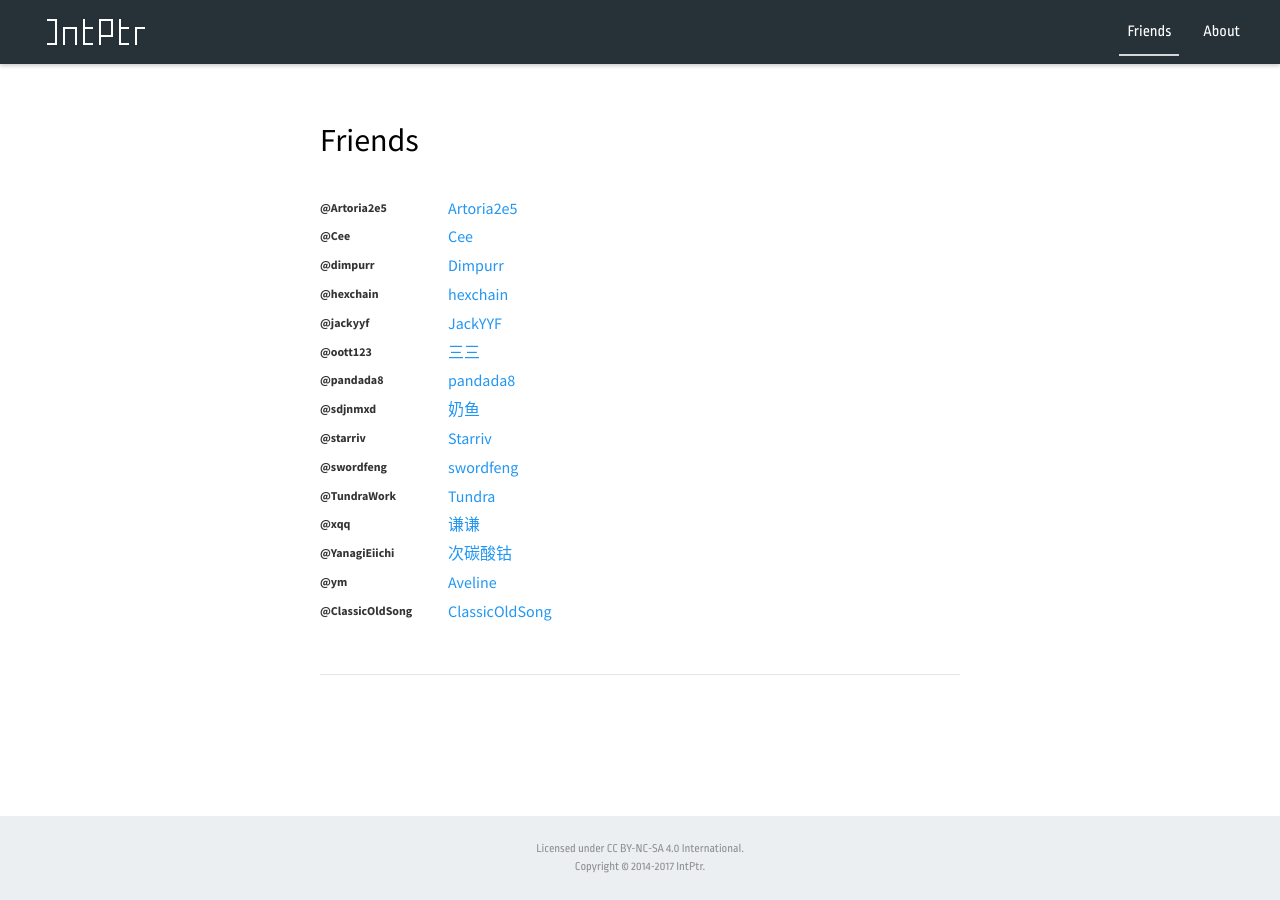
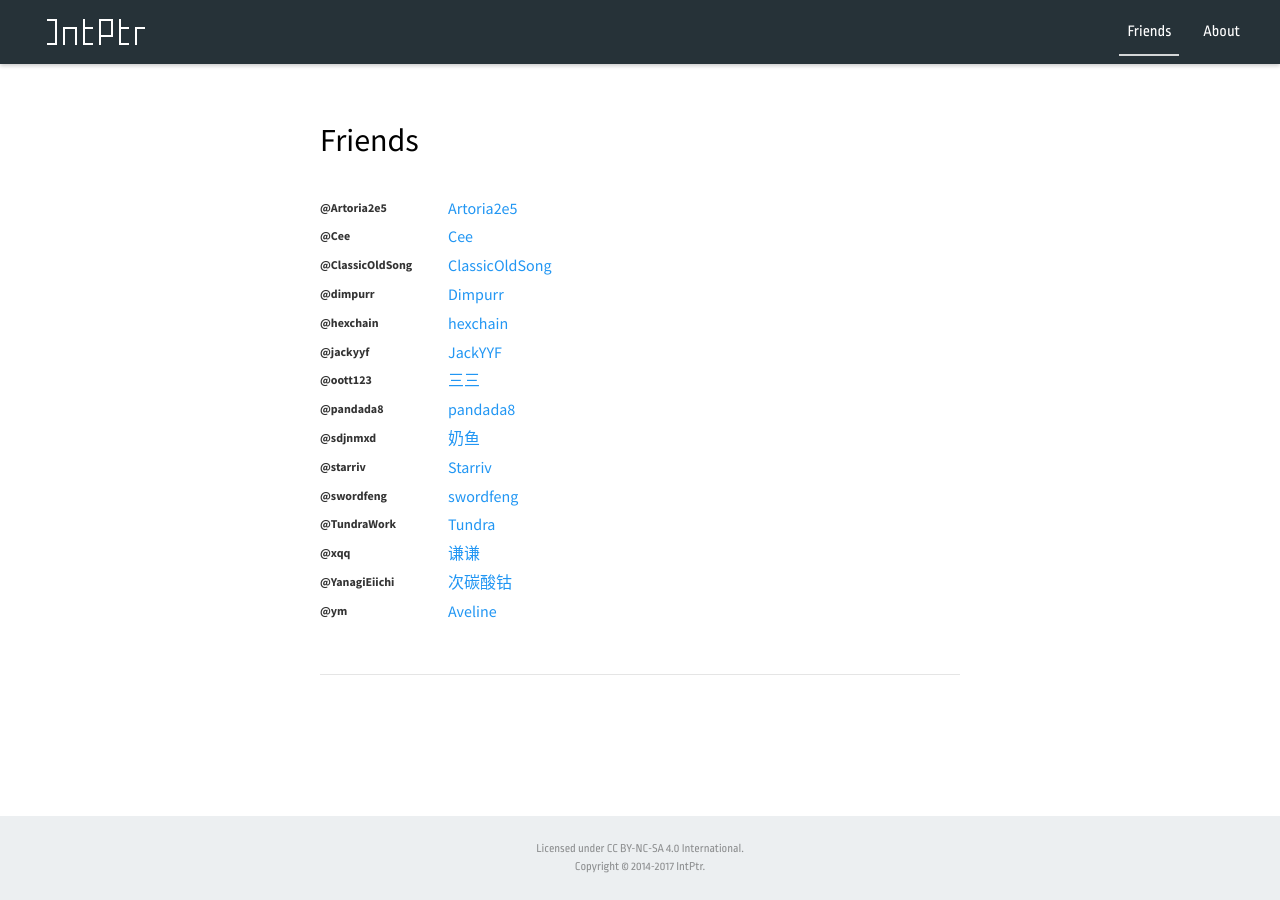
Before and after one commit to lixiaoyan/blog-jekyll, a Jekyll site: the page built from friends.md, in a window 1280 px wide. Built offline with Jekyll 4.4.1, drawn with Linux system fonts in a browser that asks for light colours; nearby versions of some CDN libraries; comment, search, counter and statistics services are not loaded; part of the change alters nothing that is shown.

```diff
--- a/friends.md
+++ b/friends.md
@@ -7,6 +7,9 @@ title: "Friends"
 
 @Cee
 : [Cee](http://cee.moe/)
+
+@ClassicOldSong
+: [ClassicOldSong](https://ccoooss.com/)
 
 @dimpurr
 : [Dimpurr](http://dimpurr.com/)
@@ -43,7 +46,4 @@ title: "Friends"
 
 @ym
 : [Aveline](https://blog.swan.im/)
-
-@ClassicOldSong
-: [ClassicOldSong](https://ccoooss.com/)
 {: .oneline .compat .small-title}
```
Also changed, not shown: 1 other file.
